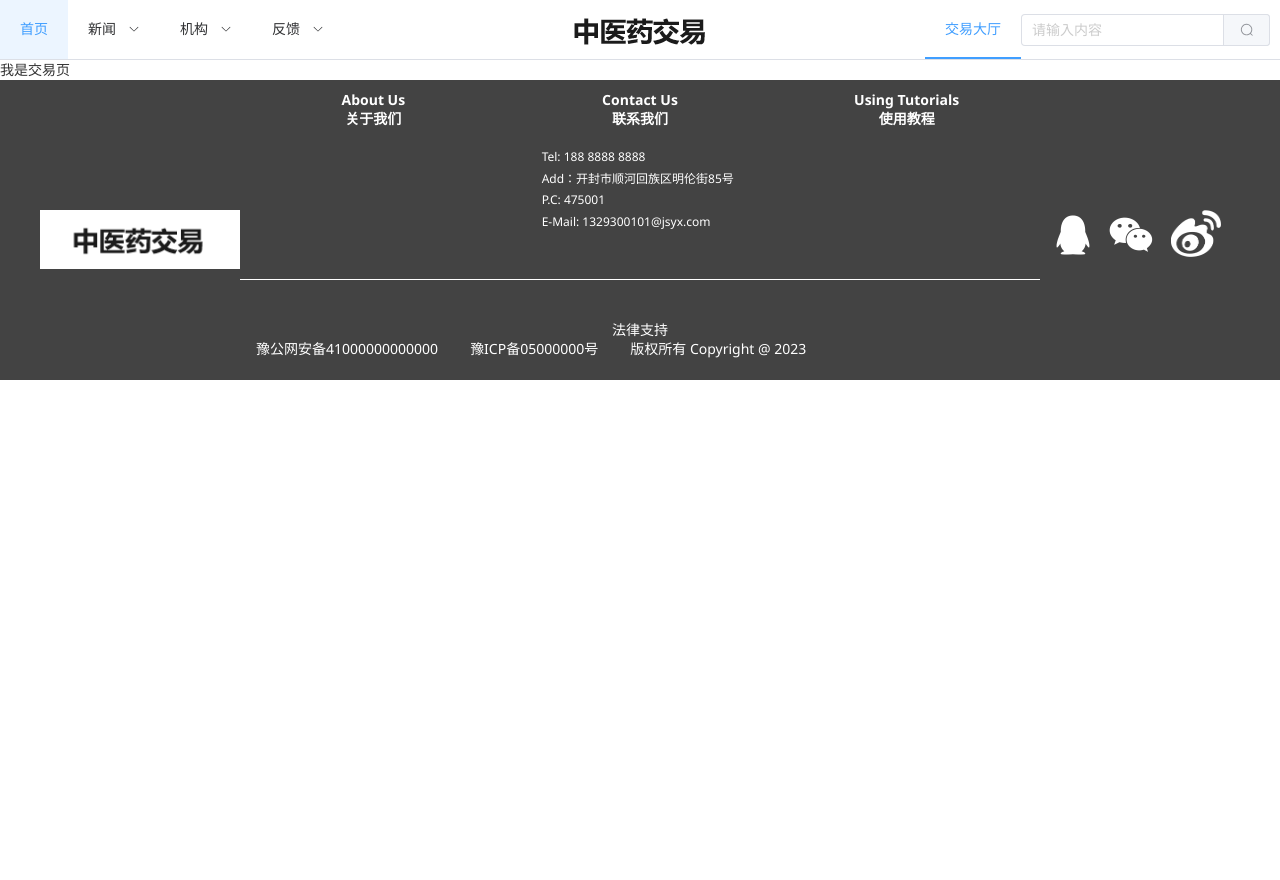
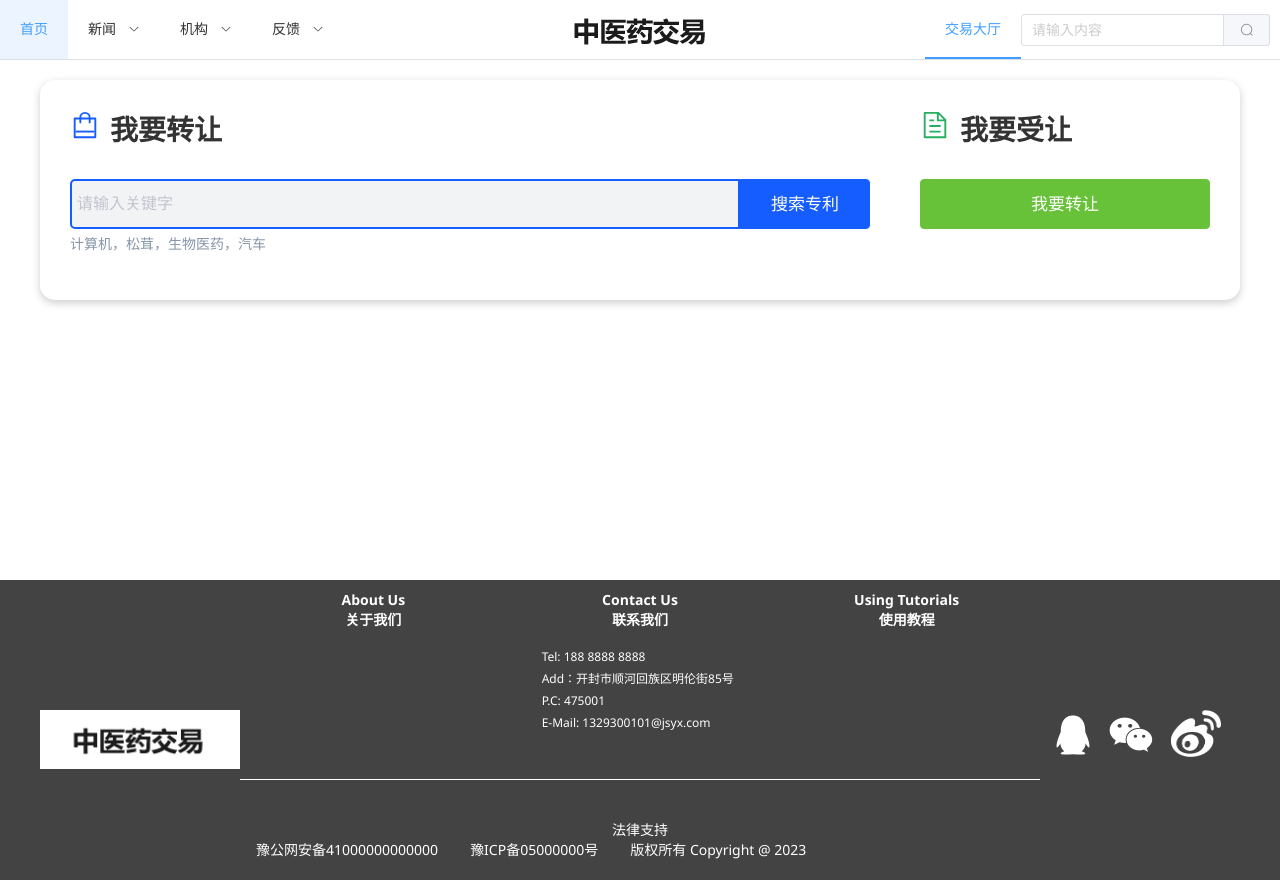
Before and after one commit to BoBolilla/ZYY-property-transaction-platform-0, a Vue app: page /transaction in a window 1280 px wide. Before the commit the page ends 800 px from the top, so only its background shows below. Built offline with nearby package versions, Linux system fonts and the light colour scheme; no server answers.

Commit message:
转让受让盒子

```diff
--- a/src/views/transaction/TransactionPage.vue
+++ b/src/views/transaction/TransactionPage.vue
@@ -1,7 +1,107 @@
-<script setup></script>
+<script setup>
+import { ref } from 'vue'
+import { ShoppingBag, Document } from '@element-plus/icons-vue'
+const input = ref('')
+</script>
 
 <template>
-  <div>我是交易页</div>
+  <div class="all">
+    <div class="box w">
+      <div class="zr">
+        <div class="title">
+          <el-icon style="font-size: 30px; color: #165dff"
+            ><ShoppingBag
+          /></el-icon>
+          <h1 style="margin-left: 10px">我要转让</h1>
+        </div>
+        <input class="input" v-model="input" placeholder="请输入关键字" />
+        <el-button
+          style="
+            margin-top: -1.5px;
+            background-color: #165dff;
+            border-color: #165dff;
+            border-top-left-radius: 0;
+            border-bottom-left-radius: 0;
+            width: 130px;
+            height: 50px;
+            font-size: 17px;
+          "
+          type="primary"
+          >搜索专利</el-button
+        >
+        <p>计算机，松茸，生物医药，汽车</p>
+      </div>
+      <div class="sr">
+        <div class="title">
+          <el-icon style="font-size: 30px; color: #27ae60"
+            ><Document
+          /></el-icon>
+          <h1 style="margin-left: 10px">我要受让</h1>
+        </div>
+        <el-button
+          style="width: 290px; height: 50px; margin-left: 30px; font-size: 17px"
+          type="success"
+          >我要转让</el-button
+        >
+      </div>
+    </div>
+  </div>
 </template>
 
-<style scoped></style>
+<style scoped lang="scss">
+.all {
+  height: 500px;
+}
+.box {
+  margin-top: 20px;
+  margin-bottom: 20px;
+  width: 1200px;
+  height: 220px;
+  border-radius: 15px;
+  box-shadow: 0 3px 8px rgb(0 0 0 / 20%);
+}
+
+.zr {
+  float: left;
+  width: 850px;
+  height: 220px;
+}
+
+.sr {
+  float: left;
+  width: 350px;
+  height: 220px;
+}
+
+.input {
+  margin-left: 30px;
+  padding-left: 5px;
+  border-radius: 5px;
+  width: 670px;
+  height: 50px;
+  border: 2px solid #165dff;
+  border-top-right-radius: 0;
+  border-bottom-right-radius: 0;
+  background-color: #f2f3f5;
+}
+.input::placeholder {
+  font-size: 16px; /* 修改字体大小 */
+  color: #c1c4cf; /* 修改颜色 */
+}
+.input:focus {
+  outline: none; /* 移除默认的边框样式 */
+  border-color: #165dff; /* 设置光标放上去后的边框颜色 */
+}
+p {
+  margin-left: 30px;
+  margin-top: 5px;
+  color: #8695a7;
+}
+.title {
+  margin: 30px;
+
+  h1 {
+    display: inline-block;
+  }
+}
+</style>
```
